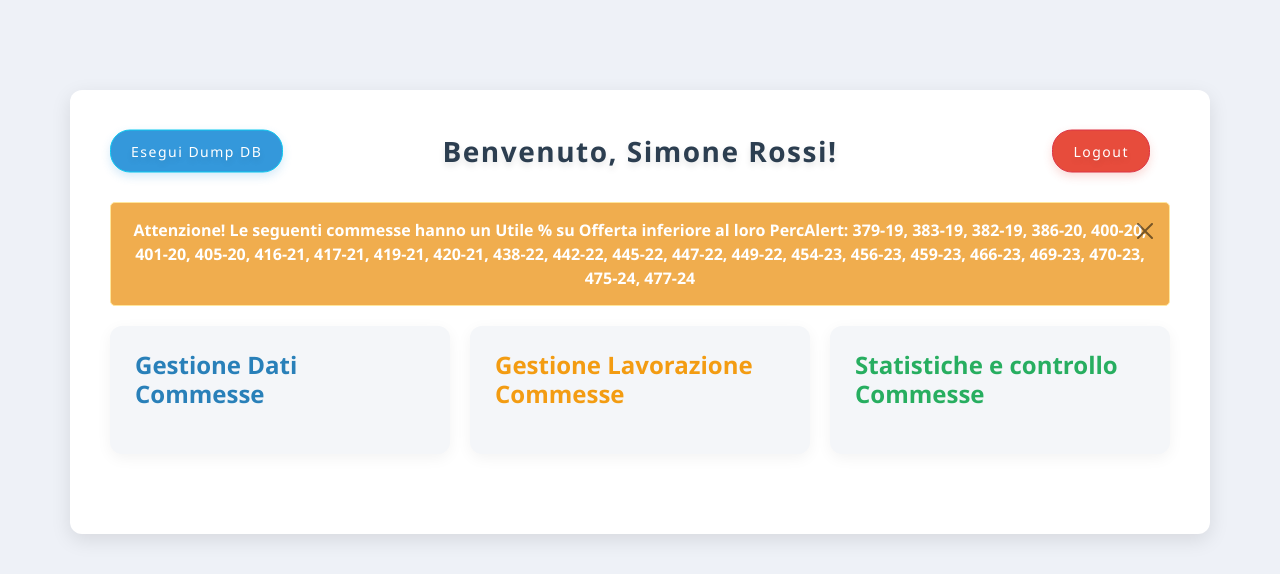
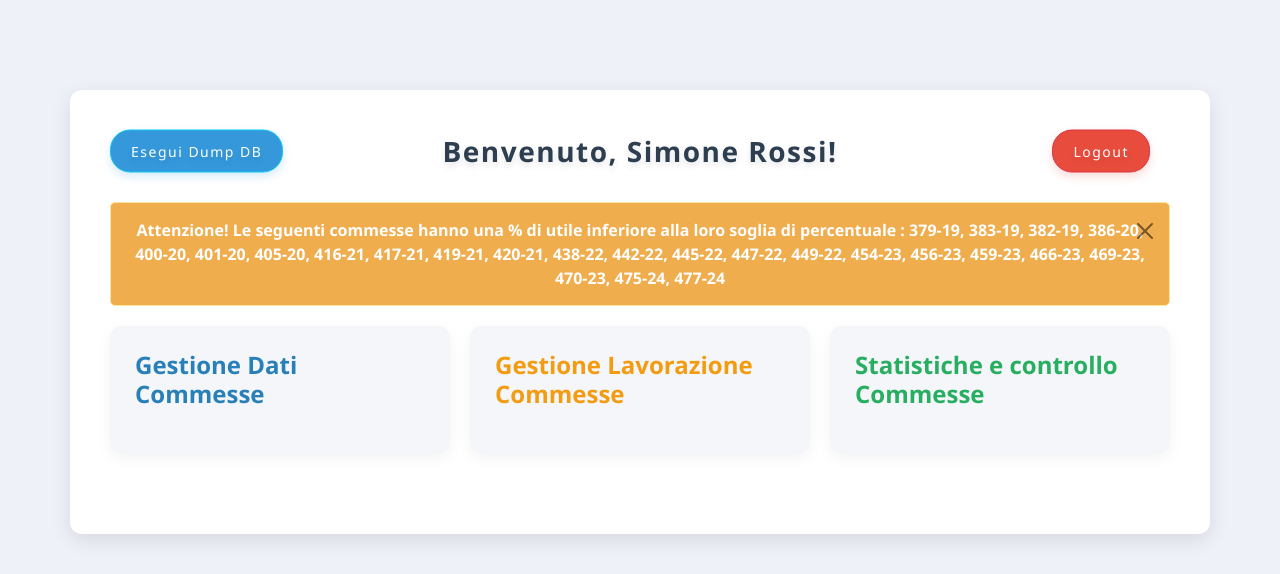
Before and after one commit to Volcommm/crud, a PHP site: page / in a window 1280 px wide. Shown: the part 70-644 px from the top of the page. Run offline with PHP 8.4, Linux system fonts and the light colour scheme; a user stored in the database is signed in; data comes from the database, SQL or seed files in the repository; data that the repository does not hold is empty.

Commit message:
modifica banner percalert

```diff
--- a/php/index.php
+++ b/php/index.php
@@ -119,7 +119,7 @@ while ($row = mysqli_fetch_assoc($commesseSottoPercAlertResult)) {
 
     <?php if (count($commesseSottoPercAlert) > 0) { ?>
         <div class="alert alert-warning alert-dismissible fade show text-center" role="alert" id="commesse-banner">
-            <strong>Attenzione!</strong> Le seguenti commesse hanno un Utile % su Offerta inferiore al loro PercAlert:
+            <strong>Attenzione!</strong> Le seguenti commesse hanno una % di utile inferiore alla loro soglia di percentuale :
             <?php echo implode(', ', $commesseSottoPercAlert); ?>
             <button type="button" class="btn-close" data-bs-dismiss="alert" aria-label="Close"></button>
         </div>
```
